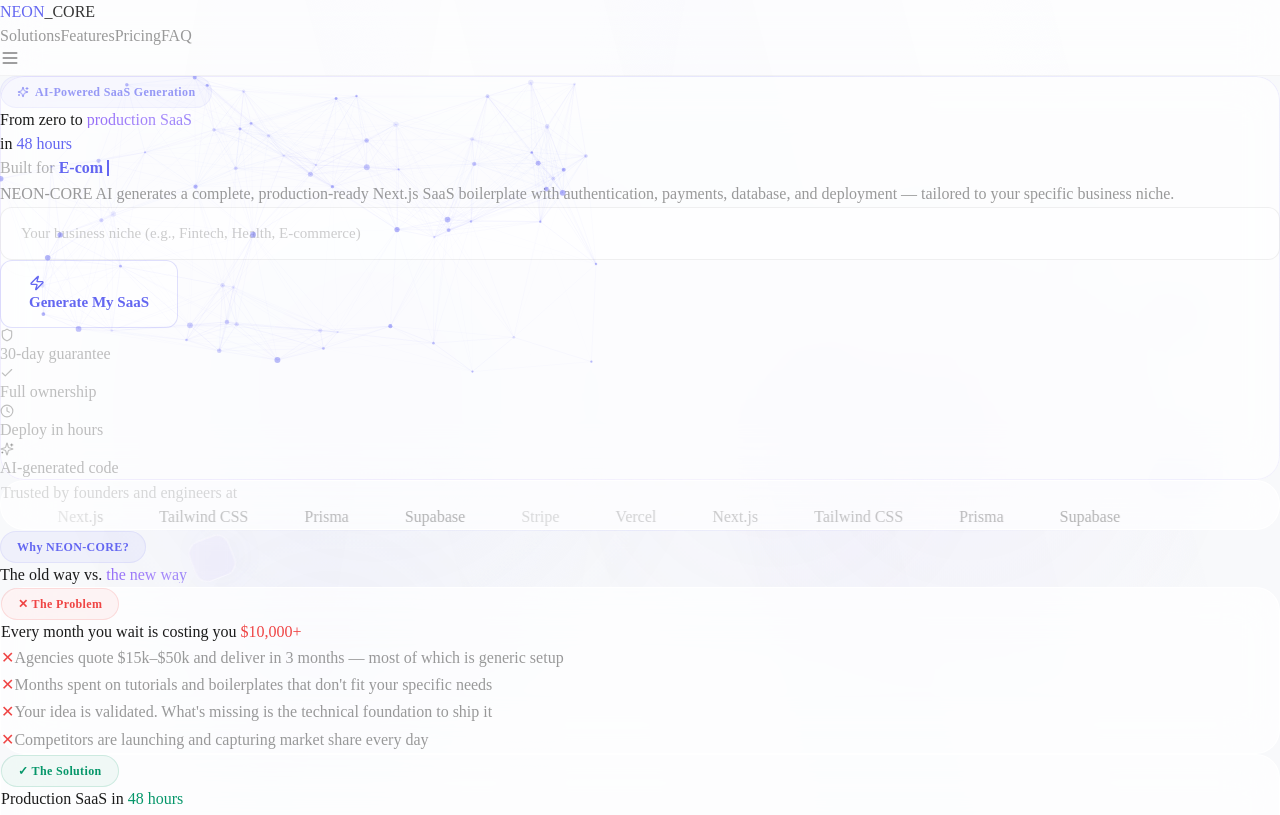
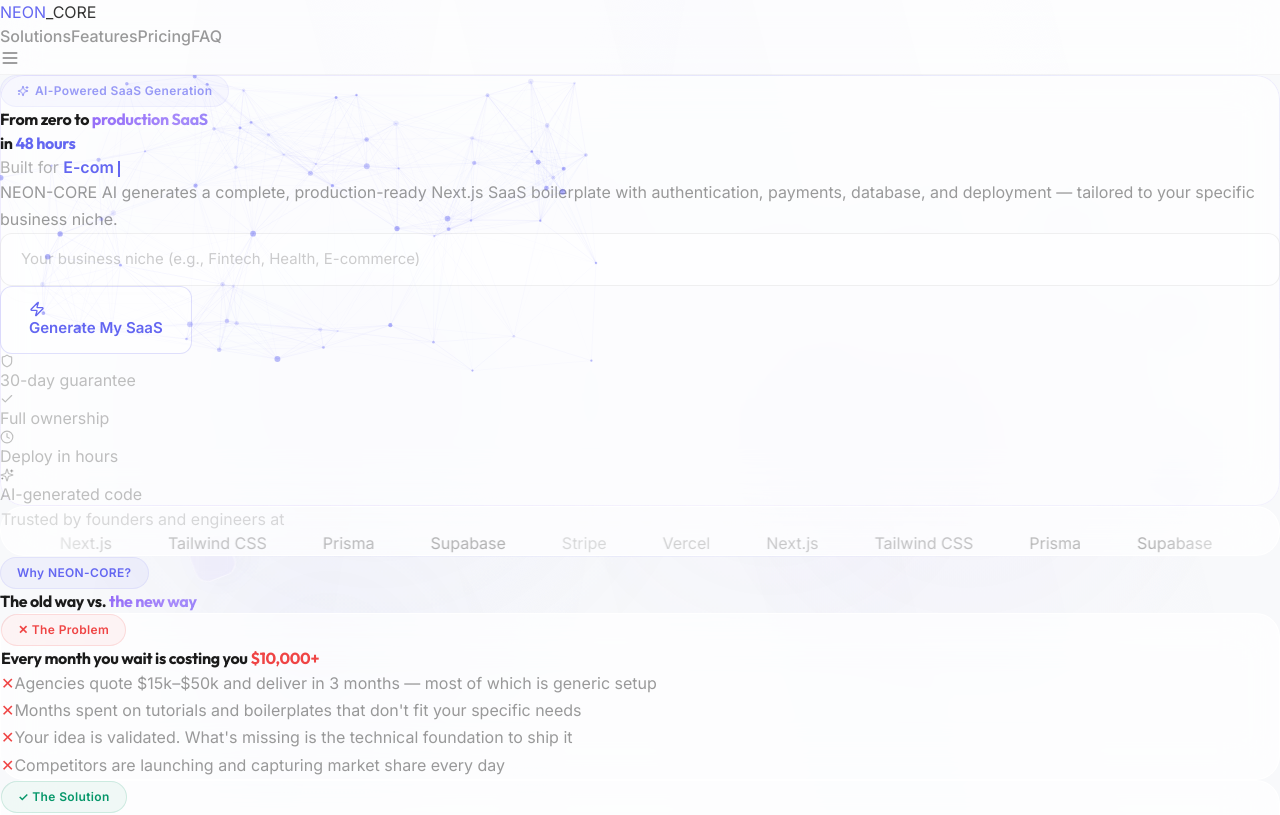
Before and after one commit to T-amer/neon-core-ai, a React (Vite) app in the folder client/: page / in a window 1280 px wide. Shown: the top 815 px of the page. Built offline with nearby package versions, Linux system fonts and the light colour scheme.

Commit message:
إضافة خطوط Outfit/Inter احترافية، إصلاح أخطاء shimmer-line و data-tilt وتعارض transitions

```diff
--- a/client/index.html
+++ b/client/index.html
@@ -7,11 +7,9 @@
       name="viewport"
       content="width=device-width, initial-scale=1.0, maximum-scale=1" />
     <title>NEON-CORE AI</title>
-    <!-- THIS IS THE START OF A COMMENT BLOCK, BLOCK TO BE DELETED: Google Fonts here, example:
     <link rel="preconnect" href="https://fonts.googleapis.com" />
     <link rel="preconnect" href="https://fonts.gstatic.com" crossorigin />
-    <link href="https://fonts.googleapis.com/css2?family=Inter:wght@400;500;600;700&display=swap" rel="stylesheet" />
-    THIS IS THE END OF A COMMENT BLOCK, BLOCK TO BE DELETED -->
+    <link href="https://fonts.googleapis.com/css2?family=Outfit:wght@300;400;500;600;700;800&family=Inter:wght@400;500;600&display=swap" rel="stylesheet" />
   </head>
 
   <body>
--- a/client/src/index.css
+++ b/client/src/index.css
@@ -121,6 +121,9 @@
     scroll-behavior: smooth;
   }
   body {
+    font-family: "Inter", system-ui, -apple-system, sans-serif;
+    -webkit-font-smoothing: antialiased;
+    -moz-osx-font-smoothing: grayscale;
     background-color: #f8f9fb;
     color: #1a1a1a;
   }
@@ -140,6 +143,11 @@
   }
   ::-webkit-scrollbar-thumb:hover {
     background-color: rgba(0,0,0,0.15);
+  }
+  h1, h2, h3, h4, h5, h6 {
+    font-family: "Outfit", system-ui, -apple-system, sans-serif;
+    font-weight: 700;
+    letter-spacing: -0.02em;
   }
   button:not(:disabled),
   [role="button"]:not([aria-disabled="true"]),
--- a/client/src/pages/Home.tsx
+++ b/client/src/pages/Home.tsx
@@ -20,6 +20,11 @@ const styles = `
 @keyframes shimmer {
   0% { background-position: -200% 0; }
   100% { background-position: 200% 0; }
+}
+.shimmer-line {
+  background: linear-gradient(90deg, transparent, rgba(99,102,241,0.08), transparent);
+  background-size: 200% 100%;
+  animation: shimmer 3s ease-in-out infinite;
 }
 @keyframes pulse-soft {
   0%, 100% { opacity: 0.6; }
@@ -420,7 +425,7 @@ const styles = `
 /* Reveal animations staggered groups */
 [data-reveal] {
   opacity: 0;
-  transition: all 0.8s cubic-bezier(0.175, 0.885, 0.32, 1.275);
+  transition: opacity 0.8s cubic-bezier(0.175, 0.885, 0.32, 1.275), transform 0.8s cubic-bezier(0.175, 0.885, 0.32, 1.275), filter 0.8s cubic-bezier(0.175, 0.885, 0.32, 1.275);
 }
 [data-reveal].revealed {
   opacity: 1;
@@ -1041,7 +1046,7 @@ export default function Home() {
         <div className="light-beam" style={{ left: "30%", animation: "ray-move-2 15s ease-in-out infinite 3s" }} />
 
         <div className="max-w-5xl mx-auto text-center relative" style={{ zIndex: 2 }}>
-          <div ref={heroCardRef} className="glass-card-gradient p-10 md:p-16 relative overflow-hidden">
+          <div ref={heroCardRef} className="glass-card-gradient p-10 md:p-16 relative overflow-hidden" data-tilt>
             <div className="hero-bg absolute inset-0 pointer-events-none mesh-bg" style={{ transition: "transform 0.1s ease-out" }} />
             <div className="shimmer-line absolute top-0 left-0 right-0 h-[1px]" />
             <ParticleCanvas isVisible={true} />
```
